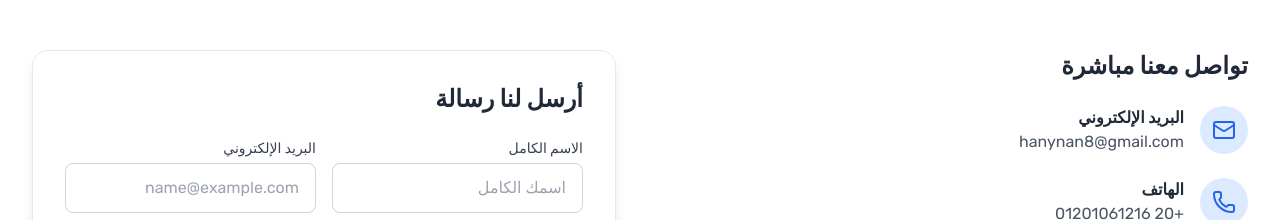
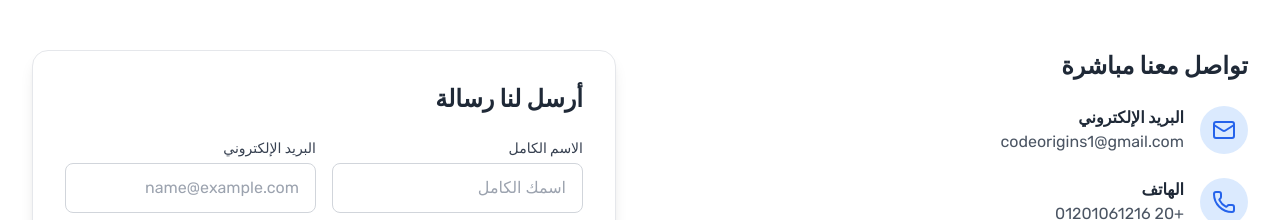
Before and after one commit to hanynan8/CodeOrigins, a Next.js app: page / in a window 1280 px wide. Shown: the part 8860-9080 px from the top of the page. Built offline with nearby package versions, Linux system fonts and the light colour scheme.

Commit message:
for email

```diff
--- a/app/(components)/(realComponents)/SendEmail.jsx
+++ b/app/(components)/(realComponents)/SendEmail.jsx
@@ -76,7 +76,7 @@
                 </div>
                 <div>
                   <h4 className="font-semibold text-gray-800">البريد الإلكتروني</h4>
-                  <p className="text-gray-600">hanynan8@gmail.com</p>
+                  <p className="text-gray-600">codeorigins1@gmail.com</p>
                 </div>
               </div>
 
```
